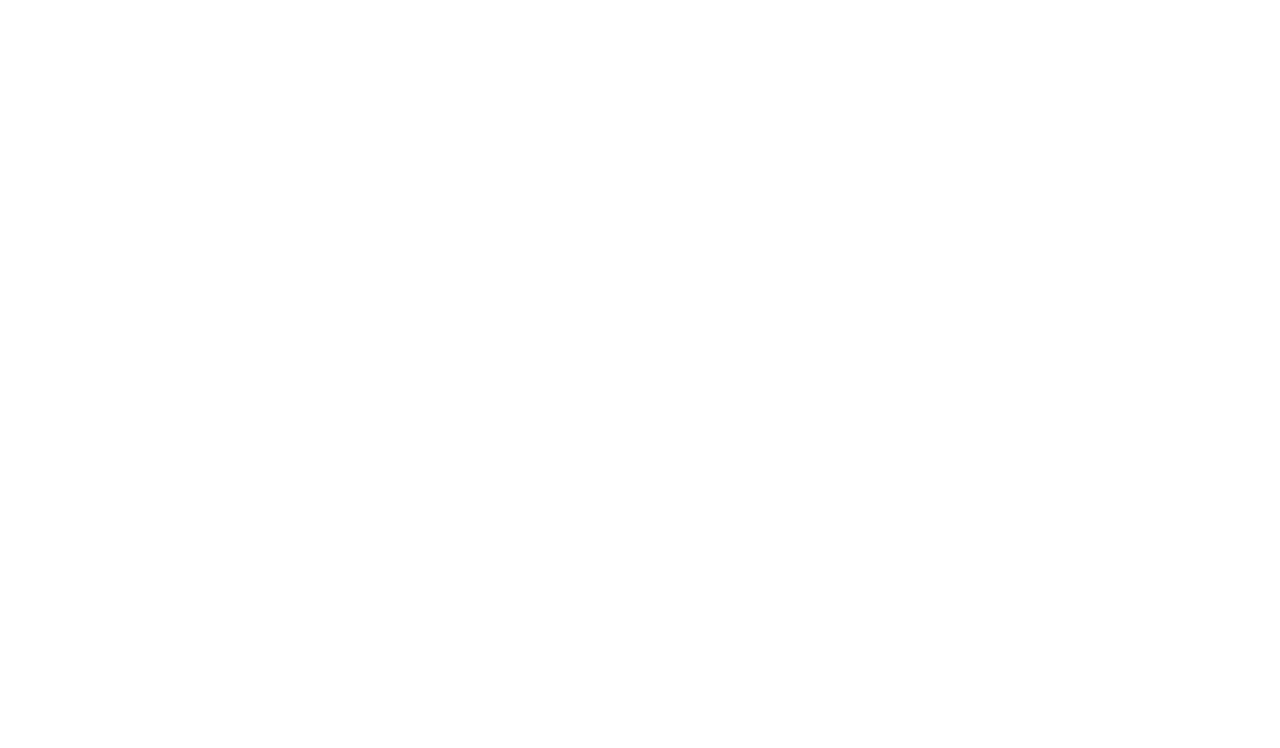
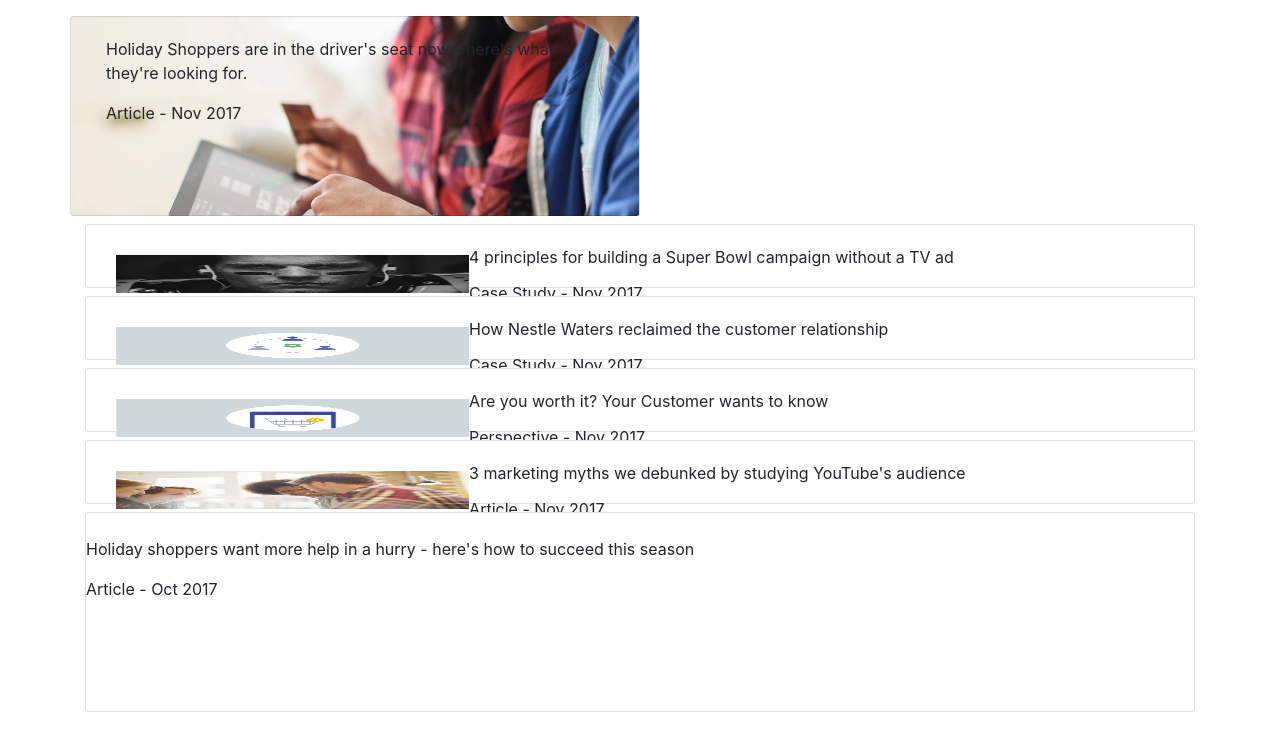
Before and after one commit to lewdavidson/google-rip, a plain HTML site: page index.html in a window 1280 px wide. Drawn offline with Linux system fonts and the light colour scheme.

Commit message:
add initial styles and bootstrap grid to page

```diff
--- a/css/styles.css
+++ b/css/styles.css
@@ -0,0 +1,36 @@
+* {
+  box-sizing: border-box;
+  margin: 0;
+  padding: 0;
+}
+/*HERO*/
+.hero {
+  margin-top: 2vh;
+  background-image: url("../img/blk-fri.jpg");
+  height: 25vh;
+  width: 90%;
+  background-repeat: no-repeat;
+  background-size: cover;
+  background-position: center;
+  margin-bottom: 1vh;
+}
+
+/*MIDDLE BOXES*/
+.content-box {
+  height: 8vh;
+  width: 100%;
+  margin-bottom: 1vh;
+}
+.content-box img {
+  float: left;
+  height: 6vh;
+  width: 34%;
+  padding-top: 10px;
+  padding-left: 10px;
+}
+
+/*LAST LG BOX*/
+.end-img {
+  height: 25vh;
+  width: 100%;
+}
--- a/index.html
+++ b/index.html
@@ -2,10 +2,59 @@
 <html>
   <head>
     <link rel="stylesheet" href="css/bootstrap.css" type="text/css">
+    <link rel="stylesheet" href="css/styles.css" type="text/css">
     <meta charset="utf-8">
-    <title></title>
+    <title>Think With Google</title>
   </head>
   <body>
+    <div class="container">
+      <div class="row">
+        <div class="hero card col-sm-12 col-md-12 col-lg-6">
+          <div class="card-body">
+            <p class="card-text">Holiday Shoppers are in the driver's seat now - here's what they're looking for.</p>
+            <p class="secondary">Article - Nov 2017</p>
+          </div>
+        </div>
+      </div>
 
+      <div class="content-box card">
+        <div class="card-body">
+          <img class="content-img" src="img/football.jpg" alt="football">
+          <p class="card-title">4 principles for building a Super Bowl campaign without a TV ad</p>
+          <p class="secondary">Case Study - Nov 2017</p>
+        </div>
+      </div>
+      <div class="content-box card">
+        <div class="card-body">
+          <img class="content-img" src="img/nestle.jpg" alt="nestle">
+          <p class="card-title">How Nestle Waters reclaimed the customer relationship</p>
+          <p class="secondary">Case Study - Nov 2017</p>
+        </div>
+      </div>
+      <div class="content-box card">
+        <div class="card-body">
+          <img class="content-img" src="img/worth.jpg" alt="worth it">
+          <p class="card-title">Are you worth it? Your Customer wants to know</p>
+          <p class="secondary">Perspective - Nov 2017</p>
+        </div>
+      </div>
+      <div class="content-box card">
+        <div class="card-body">
+          <img class="content-img" src="img/youtube.jpg" alt="youtube">
+          <p class="card-title">3 marketing myths we debunked by studying YouTube's audience</p>
+          <p class="secondary">Article - Nov 2017</p>
+        </div>
+      </div>
+
+      <div class="end-img card">
+        <div class="xmas-image">
+          <img src="" alt="">
+        </div>
+        <div class="lg-content">
+          <p>Holiday shoppers want more help in a hurry - here's how to succeed this season</p>
+          <p class="secondary">Article - Oct 2017</p>
+        </div>
+    </div>
+    </div>
   </body>
 </html>
```
Also changed, not shown: img/blk-fri.jpg (added), img/briefcase.svg (added), img/football.jpg (added), img/nestle.jpg (added), img/worth.jpg (added), img/xmas.jpg (added), img/youtube.jpg (added).
